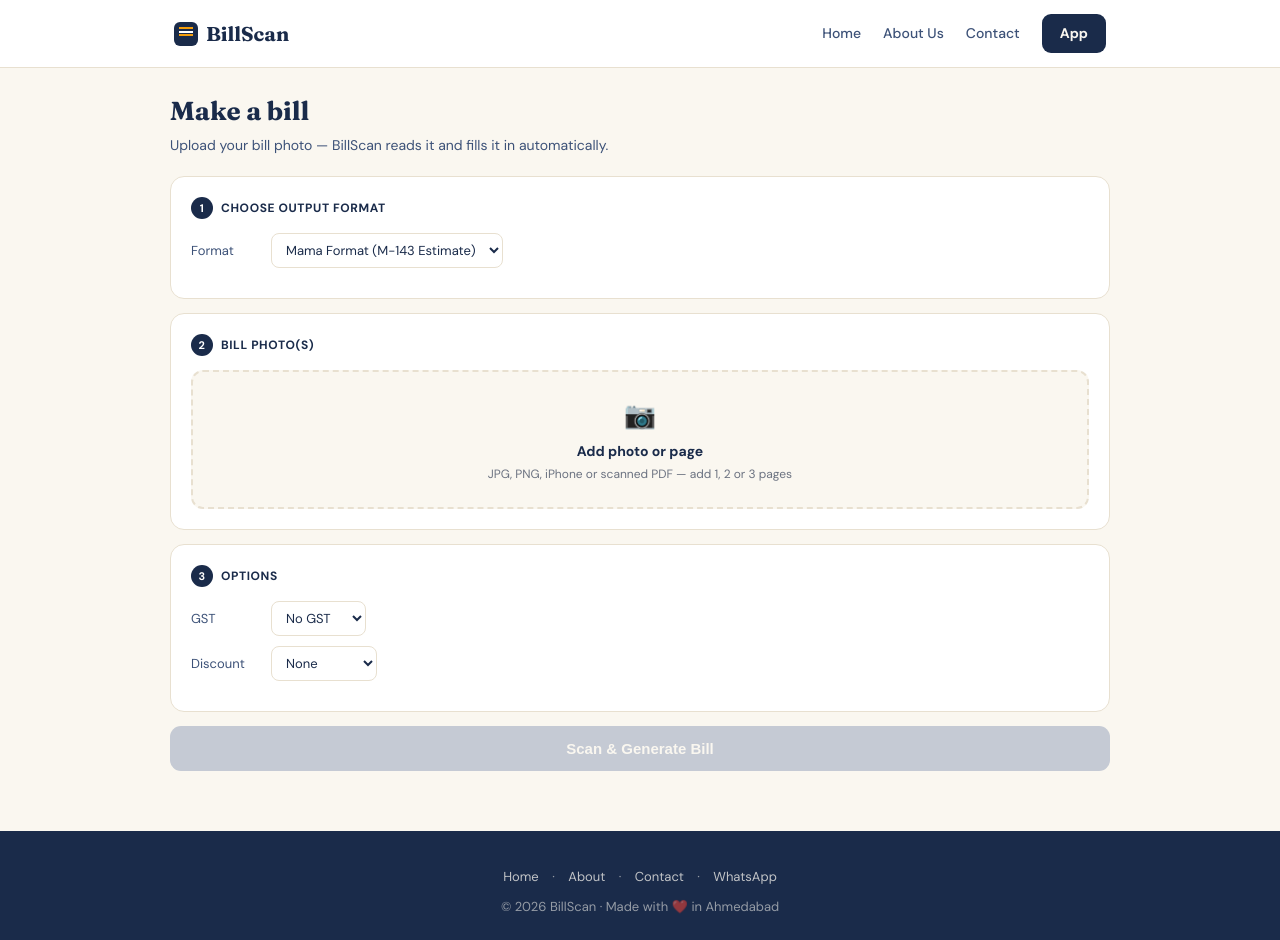
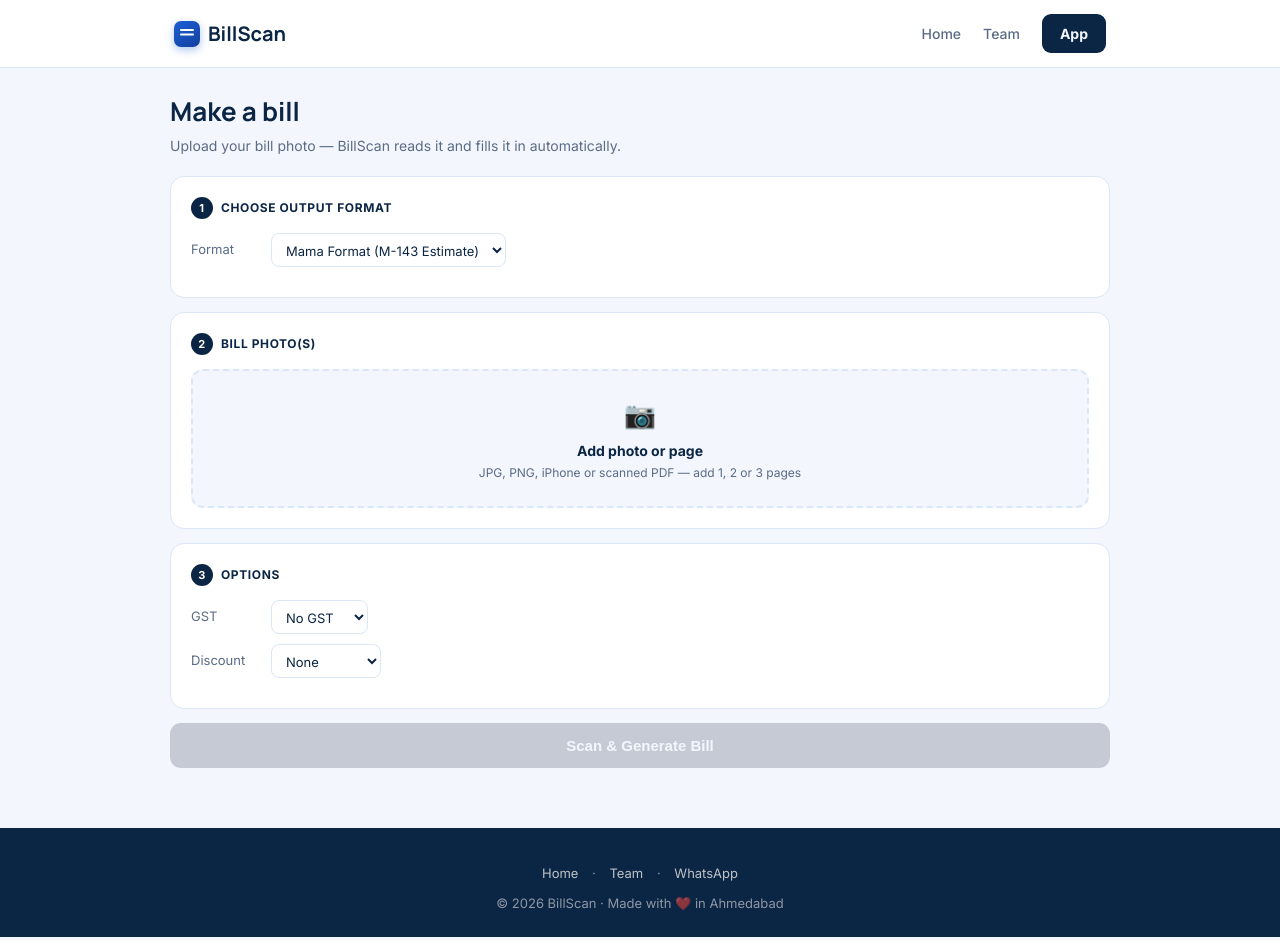
Before and after one commit to Shaktisinh0044/Bill-Scan, a plain HTML site: page app.html in a window 1280 px wide. Drawn offline with Linux system fonts and the light colour scheme.

Commit message:
Update font styles and navigation links in app.html

```diff
--- a/app.html
+++ b/app.html
@@ -5,20 +5,20 @@
 <meta name="viewport" content="width=device-width, initial-scale=1.0">
 <title>BillScan — App</title>
 <style>
-  @import url('https://fonts.googleapis.com/css2?family=Fraunces:opsz,wght@9..144,600;9..144,700&family=DM+Sans:wght@400;500;700&display=swap');
+  @import url('https://fonts.googleapis.com/css2?family=Manrope:wght@700;800&family=Inter:wght@400;500;600;700&display=swap');
   :root {
-    --ink:#1a2b4a;--ink-soft:#3d5278;--paper:#faf7f0;--paper-line:#e8e0d0;
-    --accent:#2563eb;--accent-warm:#f59e0b;--white:#ffffff;--gray:#6b7280;--green:#15803d;--red:#b91c1c;
+    --ink:#0b2545;--ink-soft:#5b6b85;--paper:#f3f7fd;--paper-line:#dbe6f7;
+    --accent:#1d5fd6;--accent-warm:#1d5fd6;--white:#ffffff;--gray:#5b6b85;--green:#15803d;--red:#b91c1c;
   }
   *{box-sizing:border-box;margin:0;padding:0;}
-  body{font-family:'DM Sans',system-ui,sans-serif;background:var(--paper);color:var(--ink);font-size:14px;line-height:1.5;}
+  body{font-family:'Inter',system-ui,sans-serif;background:var(--paper);color:var(--ink);font-size:14px;line-height:1.5;}
   nav{background:var(--white);border-bottom:1px solid var(--paper-line);}
   .nav-inner{display:flex;align-items:center;justify-content:space-between;padding:14px 24px;max-width:980px;margin:0 auto;}
-  .logo{font-family:'Fraunces',serif;font-size:20px;font-weight:700;display:flex;align-items:center;gap:8px;text-decoration:none;color:var(--ink);}
-  .logo-mark{width:24px;height:24px;background:var(--ink);border-radius:6px;position:relative;}
-  .logo-mark::after{content:'';position:absolute;inset:5px 5px auto 5px;height:2px;background:var(--accent-warm);box-shadow:0 4px 0 var(--white),0 7px 0 var(--accent-warm);}
+  .logo{font-family:'Manrope',sans-serif;font-size:20px;font-weight:700;display:flex;align-items:center;gap:8px;text-decoration:none;color:var(--ink);}
+  .logo-mark{width:26px;height:26px;border-radius:7px;background:linear-gradient(145deg,#1d5fd6,#13409e);position:relative;box-shadow:0 3px 9px rgba(29,95,214,.35);}
+  .logo-mark::after{content:'';position:absolute;top:8px;left:6px;right:6px;height:2.5px;background:#fff;border-radius:2px;box-shadow:0 4.5px 0 #fff;}
   .main{max-width:980px;margin:24px auto;padding:0 20px;}
-  .page-title{font-family:'Fraunces',serif;font-size:26px;font-weight:700;margin-bottom:4px;}
+  .page-title{font-family:'Manrope',sans-serif;font-size:26px;font-weight:700;margin-bottom:4px;}
   .page-sub{color:var(--ink-soft);margin-bottom:20px;font-size:14px;}
   .card{background:var(--white);border:1px solid var(--paper-line);border-radius:14px;padding:20px;margin-bottom:14px;}
   .card-label{display:flex;align-items:center;gap:8px;font-size:12px;font-weight:700;text-transform:uppercase;letter-spacing:.05em;color:var(--ink);margin-bottom:14px;}
@@ -52,7 +52,7 @@
   .totals{width:300px;margin-left:auto;}
   .totals .tr{display:flex;justify-content:space-between;padding:5px 0;font-size:13px;color:var(--ink-soft);}
   .totals .tr.disc{color:var(--green);}
-  .totals .tr.grand{font-family:'Fraunces',serif;font-size:20px;font-weight:700;color:var(--ink);border-top:2px solid var(--ink);margin-top:6px;padding-top:10px;}
+  .totals .tr.grand{font-family:'Manrope',sans-serif;font-size:20px;font-weight:700;color:var(--ink);border-top:2px solid var(--ink);margin-top:6px;padding-top:10px;}
   .meta-grid{display:flex;gap:10px;flex-wrap:wrap;margin-bottom:14px;}
   .meta-grid .mg{flex:1;min-width:130px;}
   .meta-grid label{font-size:11px;color:var(--gray);text-transform:uppercase;letter-spacing:.04em;display:block;margin-bottom:3px;}
@@ -106,8 +106,7 @@
     <button class="hamburger" onclick="document.getElementById('nl').classList.toggle('open')">☰</button>
     <div class="nav-links" id="nl">
       <a href="index.html#home">Home</a>
-      <a href="index.html#about">About Us</a>
-      <a href="index.html#contact">Contact</a>
+      <a href="index.html#team">Team</a>
       <a href="app.html" class="nav-cta active-app">App</a>
     </div>
   </div>
@@ -176,7 +175,7 @@
   <div class="foot-inner">
     <div class="foot-bottom">
       <div style="margin-bottom:10px;">
-        <a href="index.html#home">Home</a> · <a href="index.html#about">About</a> · <a href="index.html#contact">Contact</a> · <a href="https://wa.me/919737998717" target="_blank">WhatsApp</a>
+        <a href="index.html#home">Home</a> · <a href="index.html#team">Team</a> · <a href="https://wa.me/919737998717" target="_blank">WhatsApp</a>
       </div>
       © 2026 BillScan · Made with ❤️ in Ahmedabad
     </div>
```
